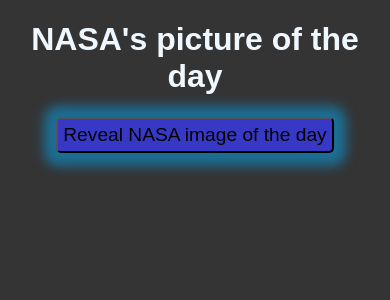
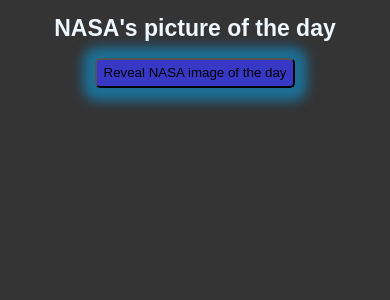
Before and after one commit to Sebi20/NASAPhotoOfTheDayAPI, a React (Create React App) app: page / in a window 390 px wide. Shown: the top 300 px of the page. Built offline with nearby package versions, Linux system fonts and the light colour scheme.

Commit message:
Added a media screen that reshapes the page to fit a frame, closes #1

```diff
--- a/public/index.html
+++ b/public/index.html
@@ -1,8 +1,7 @@
 <!DOCTYPE html>
 <html lang="en">
   <head>
-    <link rel="icon" href="images/nasaLogo.png">
-    <link rel="shortcut icon" type="image/x-icon" href="images/nasaLogo.png" />
+    <link rel="shortcut icon" type="image/x-icon" href="/images/nasaLogo.png" />
 
     <meta charset="utf-8" />
     <meta name="viewport" content="width=device-width, initial-scale=1" />
@@ -15,7 +14,6 @@
   <body>
     <!-- To run just commit the changes and "npm run deploy" and the website will update -->
     <!-- To run the build just "npm start" -->
-
     <div id="root"> </div>
 
 
--- a/src/App.css
+++ b/src/App.css
@@ -41,3 +41,31 @@
   margin-left: auto;
   margin-right: auto;
 }
+
+@media only screen and (max-width: 600px) {
+  .nasaImg {
+    max-width: 400px;
+    height: 300px;
+    border-radius: 5px;
+  }
+
+  .mainTextSection{
+    width: 300px;
+    font-size: 9px;
+    margin: 5px;
+  }
+
+  .title{
+    font-size: 14px;
+  }
+
+  .heading{
+    font-size: 23px;
+  }
+
+  .renderbtn{
+    font-size: smaller;
+    width: 200px;
+    height:30px;
+  }
+}
--- a/src/App.js
+++ b/src/App.js
@@ -9,7 +9,7 @@
     copyright: "",
     date: "",
     details: "",
-  })
+  });
 
   function fetchImage() {
     //The fetch method uses a url to get the data from the api and turns it into a response
@@ -31,7 +31,17 @@
           details: data.explanation
         }); // When the data is fetched will set the url of the image from the api and set it to the url of the page
       });
+
+  };
+
+
+  if(data.copyright === 'Taken by: undefined'){
+    setData({
+      ...data,
+      copyright: 'Taken by: Not stated by NASA'
+  })
   }
+
 
   return (
     <>
@@ -41,18 +51,19 @@
         <button className='renderbtn' onClick={fetchImage}>
           Reveal NASA image of the day
         </button>
-      <div>
-        <h2>{data.title}</h2>
+
+        <div className='wholeContent'>
+          <h2 className='title'>{data.title}</h2>
           <img alt='' className="nasaImg" src={data.url}/>
         </div>
 
-
-    </div>
         <div className='mainTextSection'>
           <h3 className='copyright'>{data.copyright}</h3>
           <h3 className='date' >{data.date}</h3>
           <h3 className='details' >{data.details}</h3>
         </div>
+
+      </div>
     </>
   );
 }
```
Lines whose indentation alone changed are shown as unchanged.
